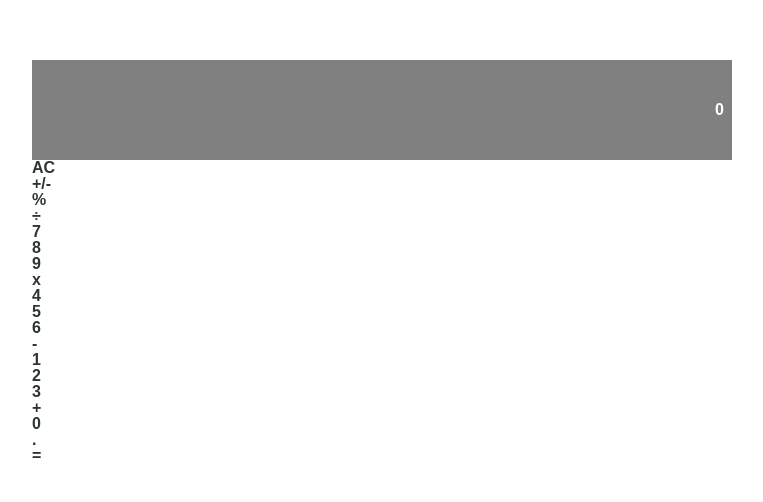
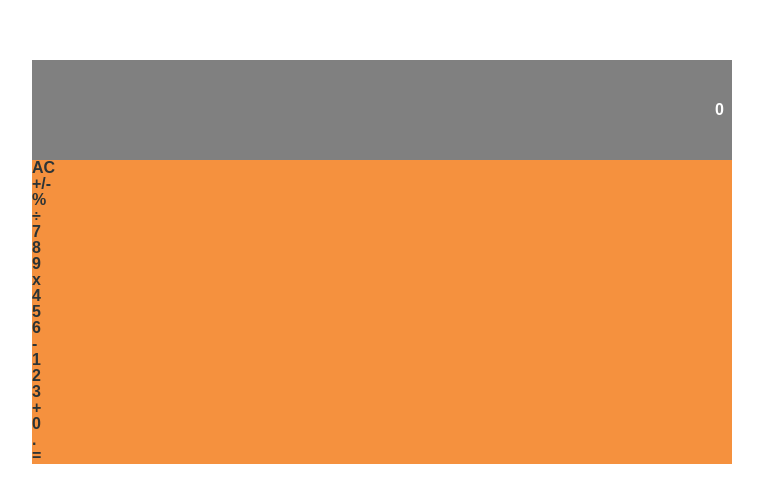
Before and after one commit to nurislam-ab/calculator_react, a React (Create React App) app: page / in a window 1280 px wide. Shown: the part 138-640 px from the top of the page, without its empty margins (258-1021 px from the left). Built offline with nearby package versions, Linux system fonts and the light colour scheme.

Commit message:
Update Buttons component props with color and buttons width

```diff
--- a/src/components/Button.jsx
+++ b/src/components/Button.jsx
@@ -1,9 +1,20 @@
 import React from 'react';
 import PropTypes from 'prop-types';
 
-const Button = ({name}) => {
+const Button = ({name, color, wide}) => {
+
+
+  const styles = (btnWidth, btnColor) => {
+    const wideValue = (btnWidth) ? '2 1 0.5%' : '1';
+
+    return ({
+      flex: wideValue,
+      backgroundColor: btnColor,
+    });
+  }
+
   return (
-    <div>
+    <div className="btn" style={styles(wide, color)}>
       {name}
     </div>
   );
@@ -11,6 +22,13 @@ const Button = ({name}) => {
 
 Button.propTypes = {
   name: PropTypes.string,
+  color: PropTypes.string,
+  wide: PropTypes.bool,
+}
+
+Button.defaultProps = {
+  color: '#f5913e',
+  wide: false,
 }
 
 export default Button;
```
